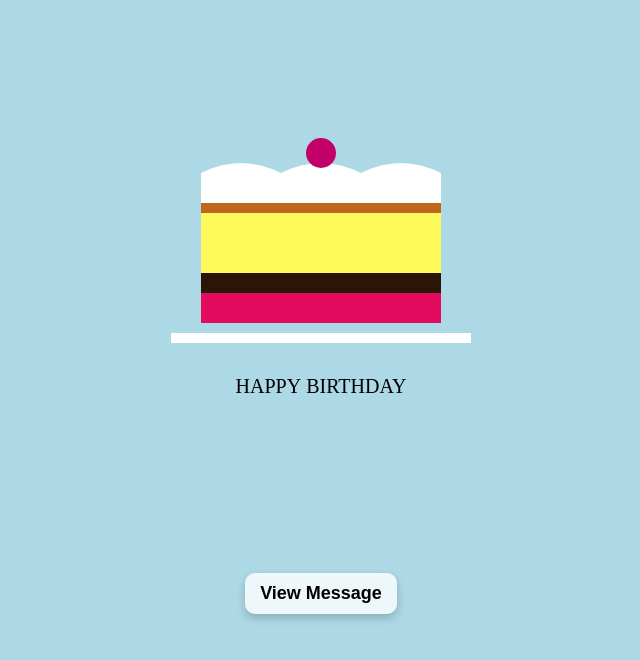
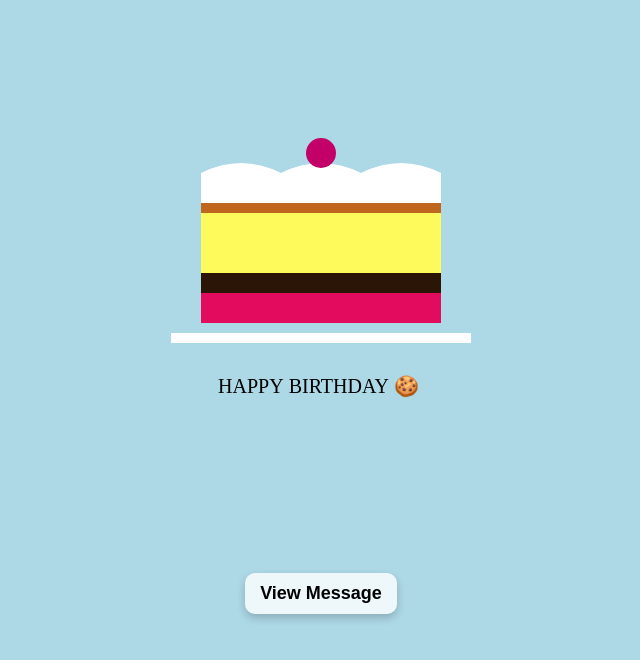
Before and after one commit to kingofdarkness01/birthday-project, a plain HTML site: page index.html in a window 1280 px wide. Shown: the part 92-752 px from the top of the page, without its empty margins (319-959 px from the left). Drawn offline with Linux system fonts and the light colour scheme.

Commit message:
Update index.html

```diff
--- a/index.html
+++ b/index.html
@@ -141,7 +141,7 @@
 
     drawCircle(ingredients.cherry, centerX, currentY - 20, 15);
 
-    drawText("HAPPY BIRTHDAY", centerX, baseY + 60);
+    drawText("HAPPY BIRTHDAY 🍪 ", centerX, baseY + 60);
   </script>
 </body>
 </html>
```
